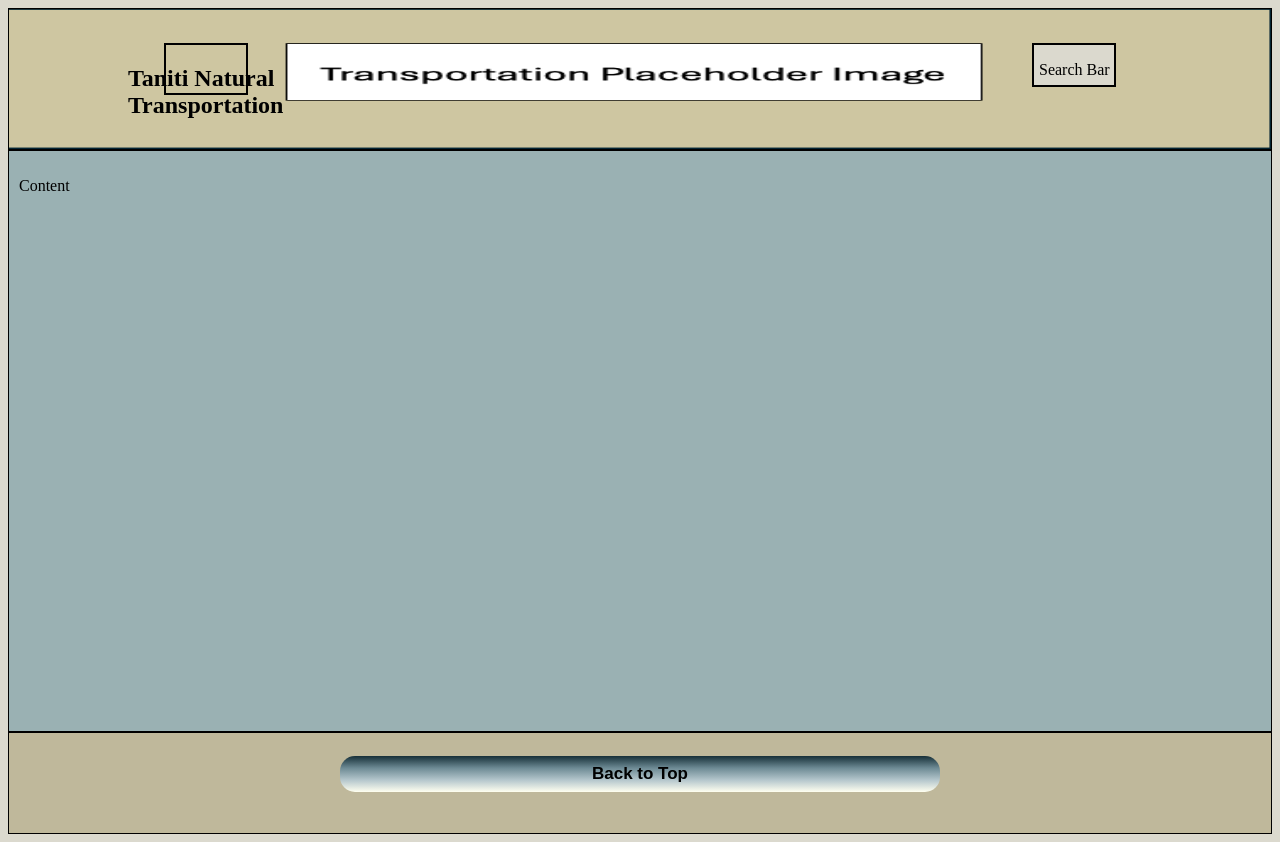
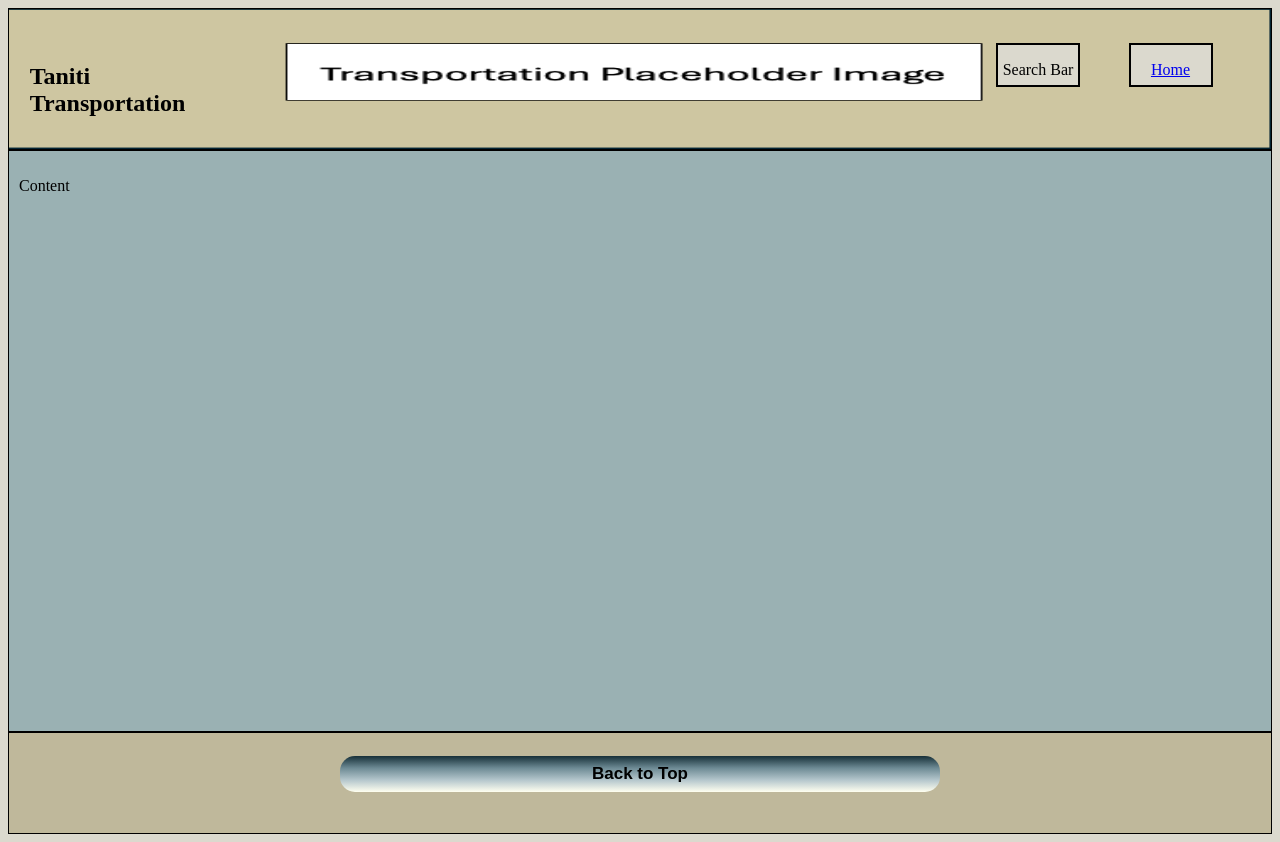
Before and after one commit to cphill11/taniti, a plain HTML site: page categories/transportation.html in a window 1280 px wide. Drawn offline with Linux system fonts and the light colour scheme.

Commit message:
added home button to header for subcategory pages

```diff
--- a/assets/styles/styles.css
+++ b/assets/styles/styles.css
@@ -25,7 +25,7 @@ header {
 
   .left-header {
     display: flex;
-    border: 2px solid black;
+
     margin-right: 80vh;
     margin-top: 3vh;
     width: 10vh;
@@ -34,6 +34,17 @@ header {
   }
 
   .right-header {
+    display:flex;
+    border: 2px solid black;
+    margin-top: 3vh;
+    margin-left: 20vh;
+    background-color: #dbd9ce;
+    width: 10vh;
+    max-height: 5vh;
+    justify-content: center;
+  }
+
+  .far-right-header {
     display:flex;
     border: 2px solid black;
     margin-top: 3vh;
--- a/categories/transportation.html
+++ b/categories/transportation.html
@@ -1,5 +1,6 @@
 <!DOCTYPE html>
 <html lang="en">
+
 <head>
     <meta charset="UTF-8">
     <meta name="viewport" content="width=device-width, initial-scale=1.0">
@@ -7,14 +8,21 @@
     <link rel="stylesheet" href="../assets/styles/media-queries.css">
     <title>Taniti Transportation</title>
 </head>
+
 <body>
     <header class="flex-container" style="background-image: url(../assets/images/transport-placeholder.png);">
         <div class="left-header">
-            <h2>Taniti Natural Transportation</h2>
+            <h2>Taniti Transportation</h2>
         </div>
 
         <div class="right-header">
             <p>Search Bar</p>
+
+        </div>
+        <div class="far-right-header">
+            <p>
+                <a href="../index.html">Home</a>
+            </p>
         </div>
 
 
@@ -30,4 +38,5 @@
         <p>Hyperlinks for affliated tourism offices to be added.</p>
     </footer>
 </body>
+
 </html>
```
Also changed, not shown: categories/accomodations.html (+5 -0 lines), categories/dining.html (+5 -0 lines), categories/excursions.html (+5 -0 lines), categories/frequently-asked-questions.html (+5 -0 lines), categories/indoor-activities.html (+5 -0 lines), categories/natural-wonders.html (+5 -0 lines).
